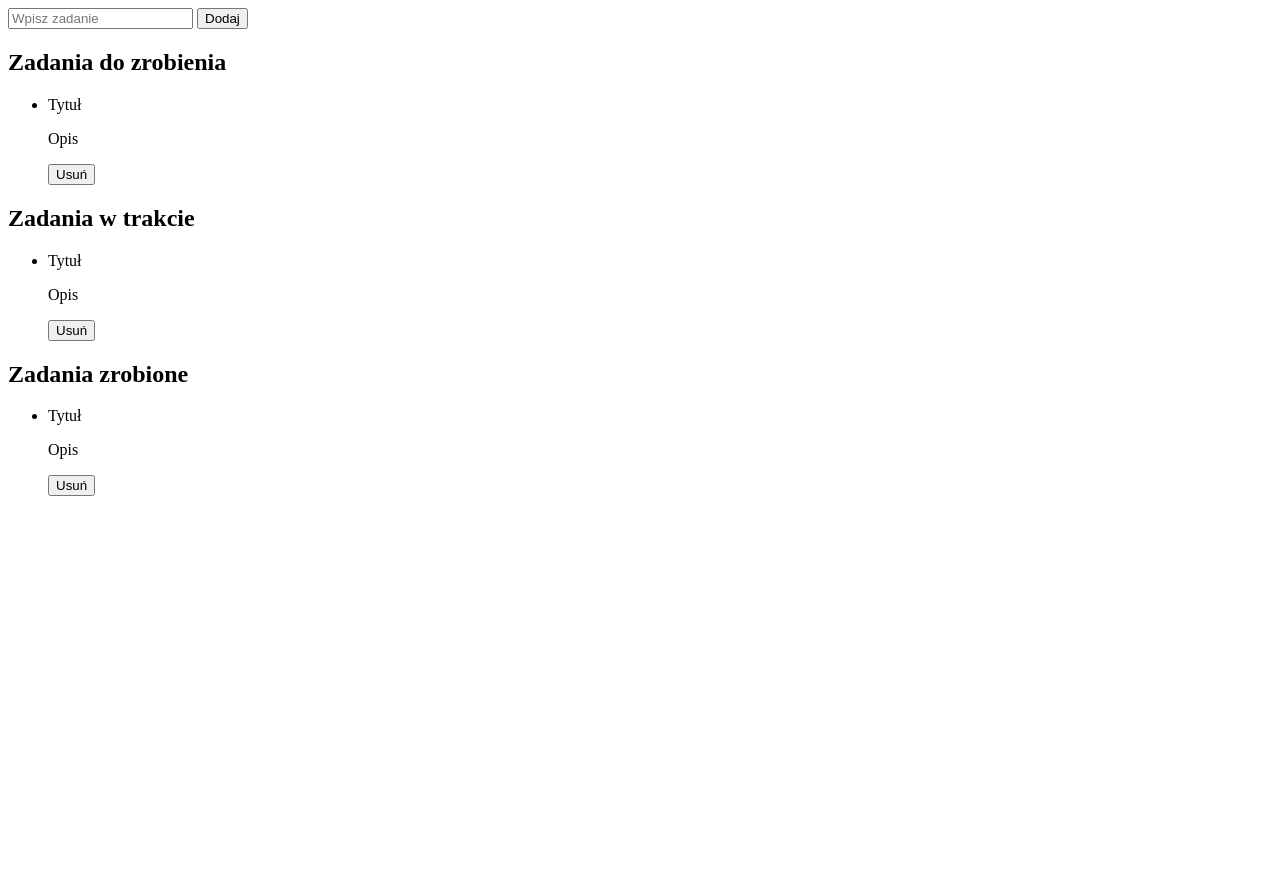
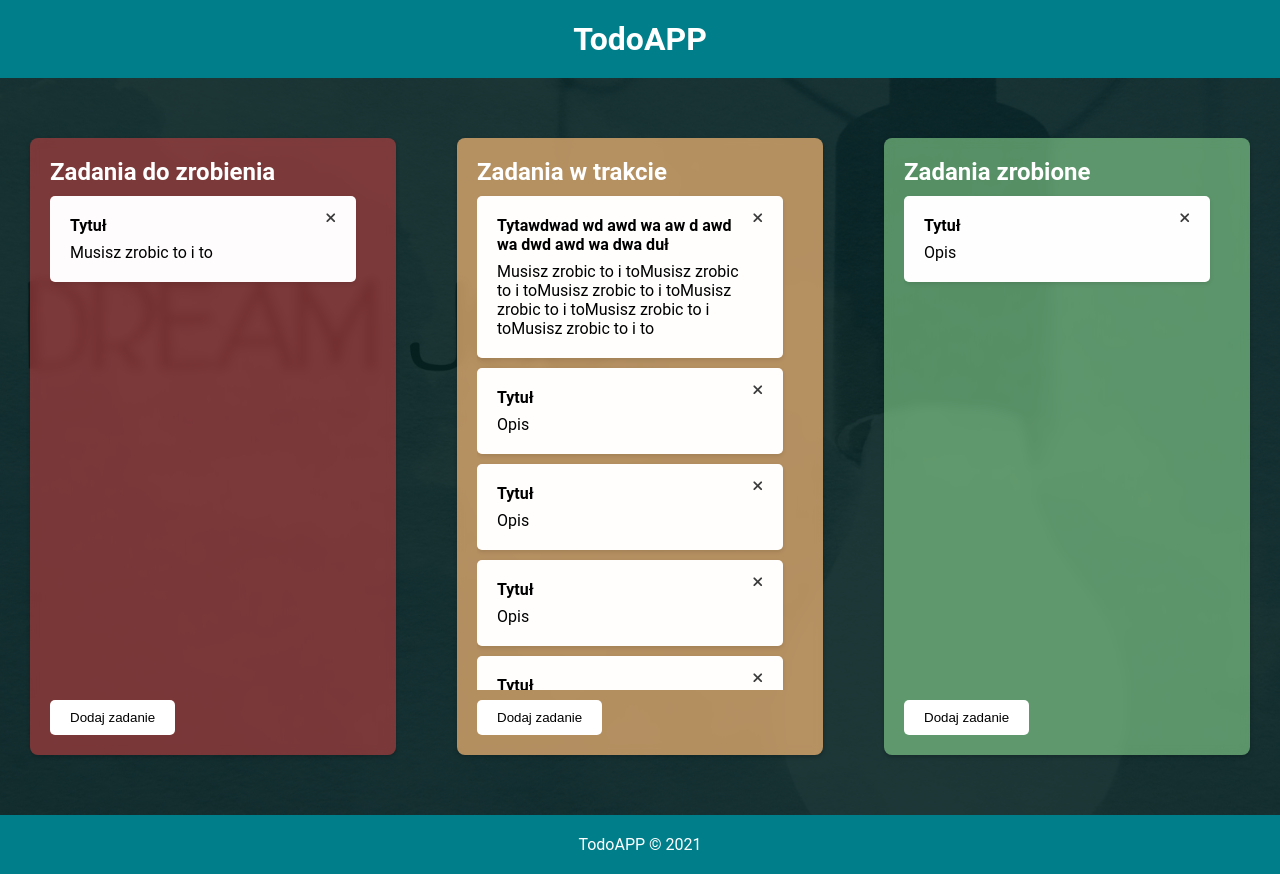
Before and after one commit to KamilFil/todo-app-js, a plain HTML site: page index.html in a window 1280 px wide. Before the commit the page ends 800 px from the top, so only its background shows below. Drawn offline with Linux system fonts and the light colour scheme.

Commit message:
Added structure HTML for task view

```diff
--- /dev/null
+++ b/app.js
@@ -0,0 +1,29 @@
+const btnAddTask = document.getElementById('btnAddTask');
+const taskInput = document.getElementById('taskInput');
+
+let tasks = [];
+function taskInputValue(e) {
+    console.log(e.target.value);
+}
+
+const getCookie = (cname) => {
+    let name = cname + "=";
+    let ca = document.cookie.split(';');
+
+    return ca;
+}
+
+console.log('cookie',getCookie('tasks'))
+
+const handleAddTask = (e) => {
+    document.cookie = "tasks=" + JSON.stringify(tasks);
+    document.cookie = "user=John";
+    tasks.push(taskInput.value);
+    console.log(document.cookie);
+    e.preventDefault();
+}
+
+
+
+btnAddTask.addEventListener('click', handleAddTask);
+taskInput.addEventListener('change', taskInputValue);
--- a/index.html
+++ b/index.html
@@ -6,47 +6,105 @@
           content="width=device-width, user-scalable=no, initial-scale=1.0, maximum-scale=1.0, minimum-scale=1.0">
     <meta http-equiv="X-UA-Compatible" content="ie=edge">
     <title>TodoAPP</title>
+    <link rel="stylesheet" href="style.css">
+    <script async src="app.js"></script>
+    <script src="https://kit.fontawesome.com/e1693a6581.js" crossorigin="anonymous"></script>
 </head>
 
 <body>
+<div class="wrapper">
+    <img src="/img/todo-dream.jpg" alt="Background" class="bg">
+<header class="header">
+    <div class="container">
+    <h1>TodoAPP</h1>
+    <div class="header-logo">
+        <img src="img/logo.png" alt="Logo"/>
+    </div>
+
+</div>
+</header>
 <section class="tasks">
-    <form>
-        <label>
-            <input type="text" name="task" placeholder="Wpisz zadanie"/>
-        </label>
-        <button id="add-task" type="submit">Dodaj</button>
-    </form>
-    <div class="tasks-list"></div>
-    <div class="task-todo">
+    <div class="container">
+    <div class="tasks-list">
+    <div class="task todo">
         <h2>Zadania do zrobienia</h2>
-        <ul class="task-items">
+        <ul class="task-list">
+            <li class="task-item">
+                <p class="task-title">Tytuł</p>
+                <p class="task-desc">Musisz zrobic to i to</p>
+                <div>
+                    <a class="btn-close"><i class="fa-solid fa-xmark"></i></a>
+                </div>
+
+            </li>
+        </ul>
+        <button class="btn-add" type="submit">Dodaj zadanie</button>
+    </div>
+    <div class="task in-progress">
+        <h2>Zadania w trakcie</h2>
+        <ul class="task-list ">
+            <li class="task-item ">
+                <p class="task-title">Tytawdwad wd awd wa aw d awd wa dwd awd wa dwa duł</p>
+                <p class="task-desc">Musisz zrobic to i toMusisz zrobic to i toMusisz zrobic to i toMusisz zrobic to i toMusisz zrobic to i toMusisz zrobic to i to</p>
+                <a class="btn-close"><i class="fa-solid fa-xmark"></i></a>
+            </li>
             <li class="task-item">
                 <p class="task-title">Tytuł</p>
                 <p class="task-desc">Opis</p>
-                <button>Usuń</button>
+                <a class="btn-close"><i class="fa-solid fa-xmark"></i></a>
             </li>
-        </ul>
-    </div>
-    <div class="task-inprogress">
-        <h2>Zadania w trakcie</h2>
-        <ul class="task-list">
             <li class="task-item">
                 <p class="task-title">Tytuł</p>
                 <p class="task-desc">Opis</p>
-                <button>Usuń</button>
+                <a class="btn-close"><i class="fa-solid fa-xmark"></i></a>
+            </li>
+            <li class="task-item">
+                <p class="task-title">Tytuł</p>
+                <p class="task-desc">Opis</p>
+                <a class="btn-close"><i class="fa-solid fa-xmark"></i></a>
+            </li>
+            <li class="task-item">
+                <p class="task-title">Tytuł</p>
+                <p class="task-desc">Opis</p>
+                <a class="btn-close"><i class="fa-solid fa-xmark"></i></a>
+            </li>
+            <li class="task-item">
+                <p class="task-title">Tytuł</p>
+                <p class="task-desc">Opis</p>
+                <a class="btn-close"><i class="fa-solid fa-xmark"></i></a>
+            </li>
+            <li class="task-item">
+                <p class="task-title">Tytuł</p>
+                <p class="task-desc">Opis</p>
+                <a class="btn-close"><i class="fa-solid fa-xmark"></i></a>
+            </li>
+            <li class="task-item">
+                <p class="task-title">Tytuł</p>
+                <p class="task-desc">Opis</p>
+                <a class="btn-close"><i class="fa-solid fa-xmark"></i></a>
             </li>
         </ul>
+        <button class="btn-add" type="submit">Dodaj zadanie</button>
     </div>
-    <div class="task-inprogress">
+    <div class="task done">
         <h2>Zadania zrobione</h2>
         <ul class="task-list">
             <li class="task-item">
                 <p class="task-title">Tytuł</p>
                 <p class="task-desc">Opis</p>
-                <button>Usuń</button>
+                <a class="btn-close"><i class="fa-solid fa-xmark"></i></a>
             </li>
         </ul>
+        <button class="btn-add" type="submit">Dodaj zadanie</button>
+    </div>
+    </div>
     </div>
 </section>
+<footer class="footer">
+    <div class="container">
+    <p>TodoAPP &copy; 2021</p>
+    </div>
+</footer>
+</div>
 </body>
 </html>
--- /dev/null
+++ b/style.css
@@ -0,0 +1,154 @@
+* {
+    margin: 0;
+    padding: 0;
+    box-sizing: border-box;
+}
+
+
+
+body {
+    font-family: 'Roboto', sans-serif;
+    background-color: #935858;
+    scrollbar-face-color: #b46868;
+
+}
+
+.wrapper {
+   position: relative;
+    background-color: rgba(5, 33, 33, 0.89);
+}
+
+.wrapper img {
+    position: absolute;
+    top: 0;
+    left: 0;
+    width: 100%;
+    height: 100%;
+    object-fit: cover;
+    z-index: -1;
+}
+
+
+
+.container {
+    width: 1280px;
+    margin: 0 auto
+}
+
+.header {
+    margin: 0 auto;
+    background-color: #007f8b;
+    padding: 20px 0;
+}
+
+.header h1 {
+    color: #fff;
+    text-align: center;
+}
+
+.header-logo {
+    display: none;
+}
+
+.task {
+    flex-basis: 30%;
+    backdrop-filter: blur(5px);
+    /*background-color: rgba(241, 181, 116, 0.72);*/
+    box-shadow: 0 2px 4px rgba(0, 0, 0, 0.2);
+    border-radius: 8px;
+    padding: 20px 20px;
+
+}
+
+
+.todo {
+    background-color: rgba(243, 69, 69, 0.46);
+}
+
+.done {
+
+    background-color: rgba(168, 255, 168, 0.49);
+}
+
+.in-progress {
+    background-color: rgba(241, 181, 116, 0.72);
+}
+
+.task-list {
+    height: 63vh;
+    overflow-y: auto;
+    /*overflow-y: scroll;*/
+}
+
+button {
+    margin-top: 10px;
+    background-color: #7d7f86;
+    color: #fff;
+    border: none;
+    padding: 10px 20px;
+    border-radius: 5px;
+    cursor: pointer;
+
+}
+
+.btn-add {
+    background-color: #ffffff;
+color: black;
+}
+
+.task h2 {
+    color: white;
+}
+.fa-xmark {
+    font-size: 14px;
+}
+
+.tasks-list {;
+    display: flex;
+    flex-direction: row;
+    justify-content: space-between;
+    margin: 0 auto;
+    padding: 60px 30px;
+}
+
+.task-item {
+    position: relative;
+    backdrop-filter: blur(5px);
+    background-color: rgba(255, 255, 255, 0.99);
+    border-radius: 5px;
+    box-shadow: 0 2px 4px rgba(0, 0, 0, 0.1);
+    padding: 20px 40px 20px 20px;
+    margin: 10px 20px 0 0;
+
+}
+
+.btn-close {
+    position: absolute;
+    top: 10px;
+    right: 10px;
+    /*background-color: #e3e3df;*/
+    color: #3b3b3b;;
+    border: none;
+    font-size: 12px;
+    padding: 5px 10px;
+    border-radius: 50%;
+    cursor: pointer;
+}
+
+.task-title {
+    color: #000000;
+    font-weight: bold;
+    font-size: 16px;
+    margin-bottom: 8px;
+}
+
+.task-list li {
+    list-style: none;
+}
+
+.footer {
+    background-color: #007f8b;
+    color: #fff;
+    padding: 20px 0;
+    text-align: center;
+}
```
Also changed, not shown: img/todo-dream.jpg (added), img/todo-team.jpg (added), 1 other file.
